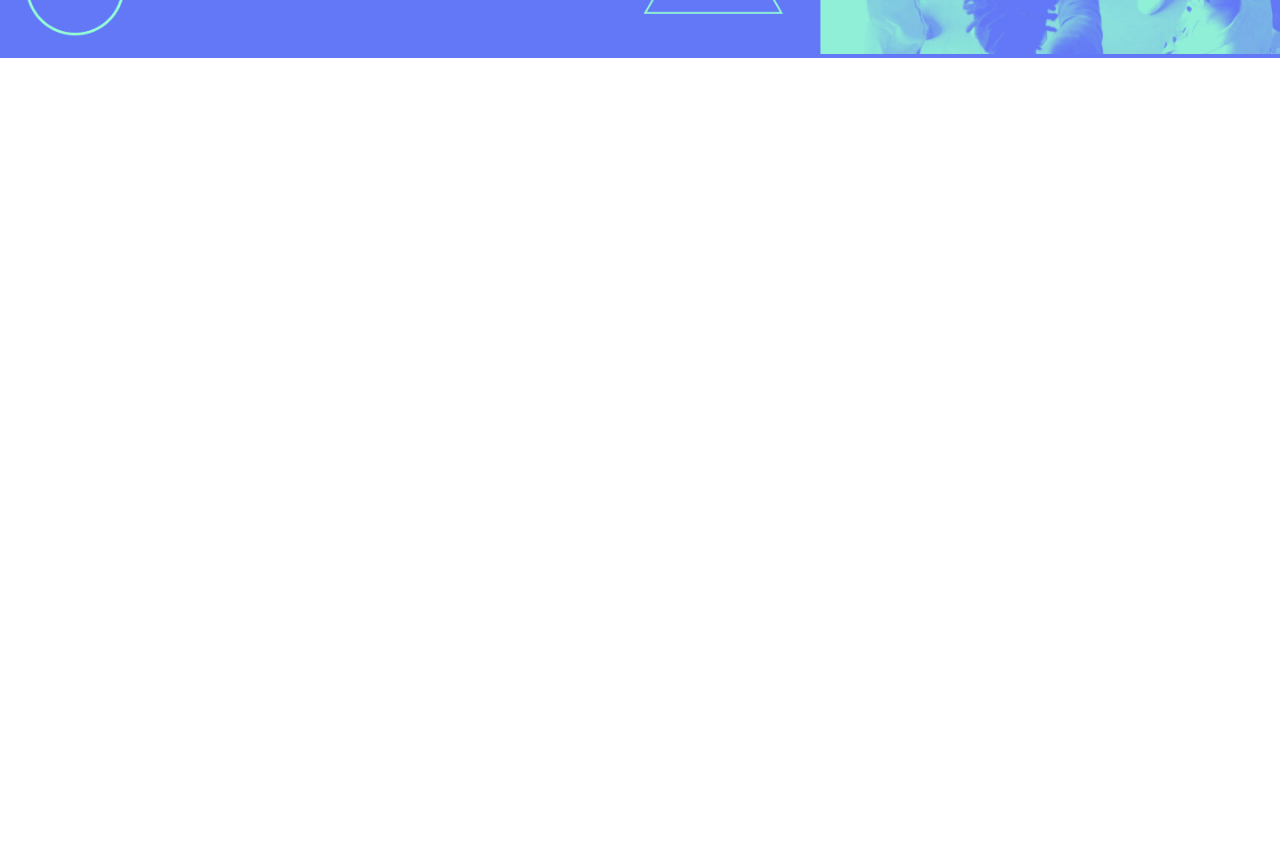
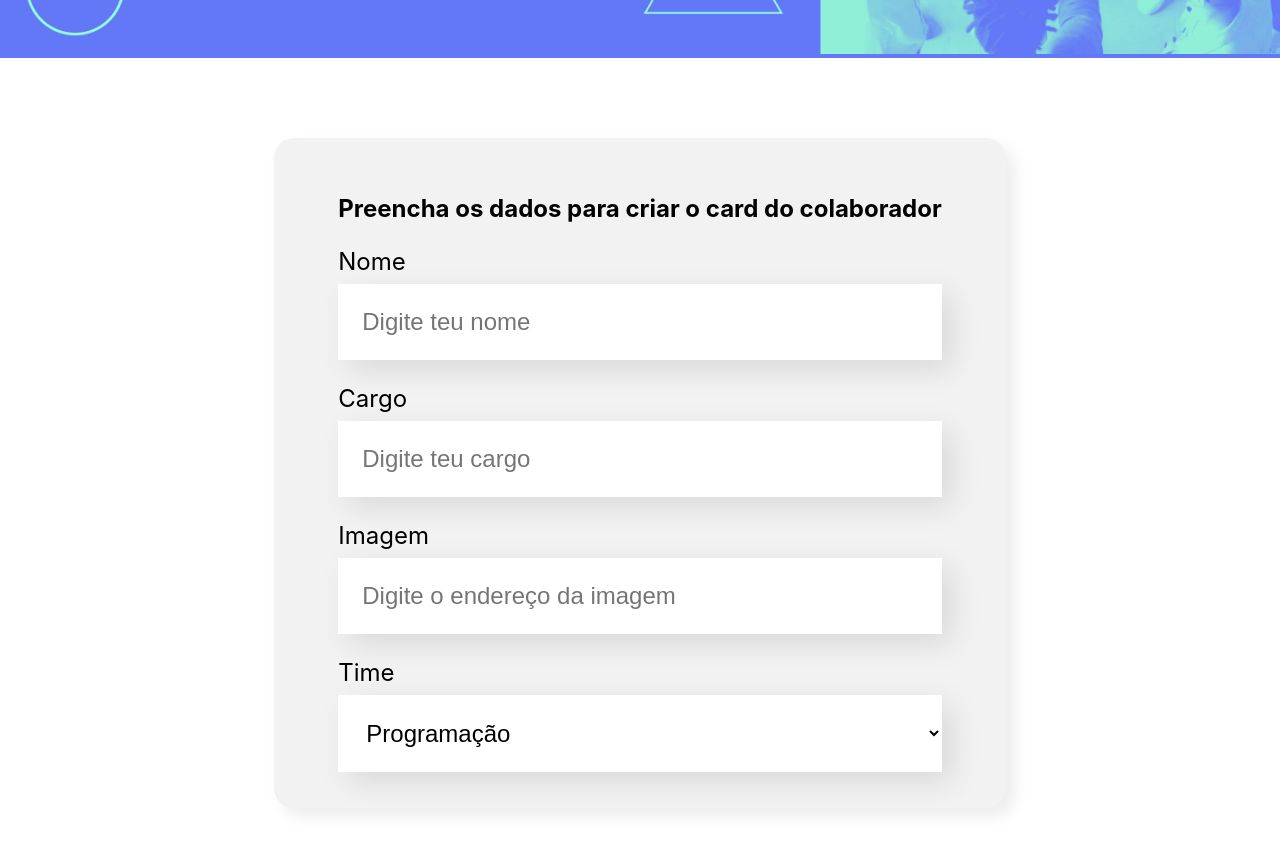
Before and after one commit to Pablo147dias/organo, a React (Create React App) app: page / in a window 1280 px wide. Shown: the part 440-1292 px from the top of the page. Before the commit the page ends 800 px from the top, so only its background shows below. Built offline with nearby package versions, Linux system fonts and the light colour scheme.

Commit message:
criando componente formulario e lista suspensa

```diff
--- a/src/App.js
+++ b/src/App.js
@@ -1,11 +1,13 @@
 
 import Banner from './componentes/Banner/Banner';
+import CampoTexto from './componentes/CampoTexto/CampoTexto';
+import Formulario from './componentes/Formulario';
 
 function App() {
   return (
     <div className="App">
       <Banner />
-
+      <Formulario />
     </div>
   );
 }
--- /dev/null
+++ b/src/componentes/CampoTexto/CampoTexto.css
@@ -0,0 +1,18 @@
+.campo-texto{
+    margin: 24px 0;
+}
+.campo-texto label{
+    display: block;
+    margin-bottom: 8px;
+    font-size: 24px;
+
+}
+.campo-texto input{
+    background-color: #fff;
+    box-shadow: 10px 10px 30px rgba(0, 0, 0, 0.1);
+    width: 100%;
+    border: none;
+    font-size: 24px;
+    padding: 24px;
+    box-sizing: border-box;
+}
--- /dev/null
+++ b/src/componentes/CampoTexto/CampoTexto.js
@@ -0,0 +1,12 @@
+import './CampoTexto.css';
+
+const CampoTexto = (props) => {
+    return (
+        <div className="campo-texto">
+            <label >{props.label}</label>
+            <input  type="text" placeholder={props.placeholder} />
+        </div>
+    )
+}
+
+export default CampoTexto;
--- /dev/null
+++ b/src/componentes/Formulario/Formulario.css
@@ -0,0 +1,12 @@
+.formulario{
+    display: flex;
+    margin:  80px  0;
+    justify-content: center;
+}
+.formulario form{
+    max-width: 80%;
+    background-color: var(--cinza);
+    border-radius: 20px;
+    padding: 36px 64px;
+    box-shadow: 8px 8px 16px rgba(0, 0, 0, 0.08);
+}
--- /dev/null
+++ b/src/componentes/Formulario/index.js
@@ -0,0 +1,31 @@
+import Banner from '../Banner/Banner';
+import './Formulario.css';
+import CampoTexto from '../CampoTexto/CampoTexto';
+import ListaSuspensa from '../ListaSuspensa';
+
+const Formulario = () => {
+
+  const times = [
+    'Programação',
+    'Front-End',
+    'Data Science',
+    'Devops',
+    'UX e Design',
+    'Mobile',
+    'Inovação e Gestão'
+  ]
+    return (
+         <section className='formulario'>
+             <form >
+                <h2>Preencha os dados para criar o card do colaborador</h2>
+          <CampoTexto label="Nome" placeholder="Digite teu nome"/>
+          <CampoTexto label="Cargo"  placeholder="Digite teu cargo"/>
+          <CampoTexto label="Imagem"  placeholder="Digite o endereço da imagem "/>
+          <ListaSuspensa   label='Time' itens={times}/>
+             </form>
+        </section>
+  );
+}
+
+
+export default Formulario;
--- /dev/null
+++ b/src/componentes/ListaSuspensa/ListaSuspensa.css
@@ -0,0 +1,23 @@
+.lista-suspensa{
+
+}
+.lista-suspensa select{
+    background-color: #fff;
+    box-shadow: 10px 10px 30px rgba(0, 0, 0, 0.1);
+    width: 100%;
+    border: none;
+    font-size: 24px;
+    padding: 24px;
+    box-sizing: border-box;
+}
+
+.lista-suspensa label{
+    display: block;
+    margin-bottom: 8px;
+    font-size: 24px;
+
+}
+.lista-suspensa select:focus {
+    outline: none; /* Remove o contorno padrão */
+    border: 2px solid #6278F7; /* Adicionei uma borda de destaque ao focar */
+}
--- /dev/null
+++ b/src/componentes/ListaSuspensa/index.js
@@ -0,0 +1,14 @@
+import './ListaSuspensa.css';
+
+const ListaSuspensa = (props) => {
+    return (
+        <div className="lista-suspensa">
+            <label>{props.label}</label>
+            <select>
+                {props.itens.map(item => <option key={item}>{item}</option>)}
+            </select>
+        </div>
+    )
+}
+
+export default ListaSuspensa;
--- a/src/index.css
+++ b/src/index.css
@@ -20,6 +20,7 @@ code {
   --cor-principal-1: #6278F7;
   --cor-principal-2: #95FFD4;
   --cor-principal-3: #F2F2F2;
+  --cinza: #f2f2f2;
 
   /* Fundos dos times */
   --fundo-programacao: #D9F7E9;
```
